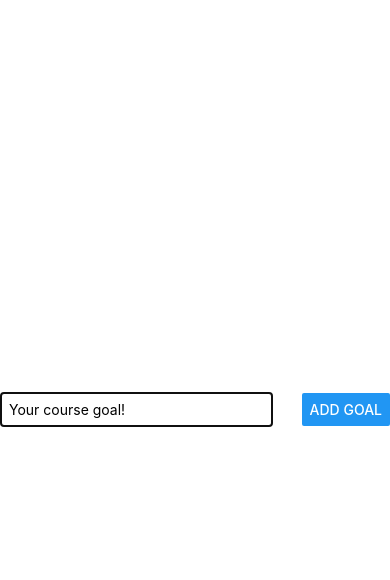
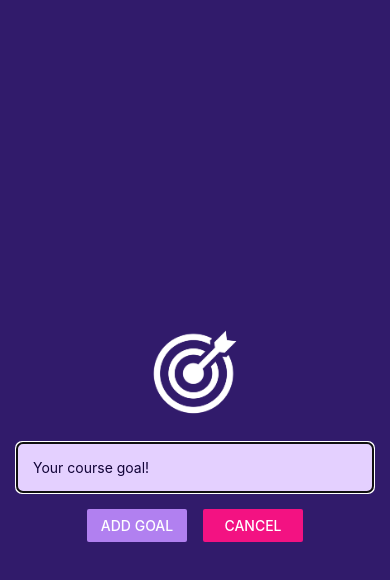
Before and after one commit to jmessi/react-native-goals-app, a React Native app: screen / in a window 390 px wide. Both pictures are taken after a click on the button "ADD NEW GOAL!". Shown: the top 580 px of the page. Built offline with nearby package versions, Linux system fonts and the light colour scheme.

Commit message:
added modal closure logic, improved styling

```diff
--- a/App.js
+++ b/App.js
@@ -3,6 +3,7 @@
 	Button,
 	FlatList,
 	ScrollView,
+	StatusBar,
 	StyleSheet,
 	Text,
 	TextInput,
@@ -29,18 +30,24 @@
 		);
 	}
 
-	function startAddGoalHandler() {
+	function toggleAddGoalModal() {
 		setOpenModal(!openModal);
 	}
 
 	return (
+		<>
+			<StatusBar style='light' />
 			<View style={styles.appContainer}>
 				<Button
 					title='Add New Goal!'
-				color={'#5e0acc'}
-				onPress={startAddGoalHandler}
+					color={'#a065ec'}
+					onPress={toggleAddGoalModal}
 				/>
-			<GoalInput onAddGoal={addGoalHandler} visible={openModal} />
+				<GoalInput
+					onAddGoal={addGoalHandler}
+					visible={openModal}
+					onCancel={toggleAddGoalModal}
+				/>
 				<View style={styles.goalsContainer}>
 					<FlatList
 						data={courseGoals}
@@ -51,6 +58,7 @@
 					/>
 				</View>
 			</View>
+		</>
 	);
 }
 
@@ -59,6 +67,7 @@
 		flex: 1,
 		paddingTop: 50,
 		paddingHorizontal: 16,
+		// backgroundColor: '#1e085a',
 	},
 	goalsContainer: {
 		flex: 5,
--- a/app.json
+++ b/app.json
@@ -6,6 +6,7 @@
 		"orientation": "portrait",
 		"icon": "./assets/icon.png",
 		"userInterfaceStyle": "light",
+		"backgroundColor": "#1e085a",
 		"splash": {
 			"image": "./assets/splash.png",
 			"resizeMode": "contain",
--- a/components/GoalInput.js
+++ b/components/GoalInput.js
@@ -1,7 +1,14 @@
 import { useState } from 'react';
-import { Button, Modal, StyleSheet, TextInput, View } from 'react-native';
+import {
+	Button,
+	Image,
+	Modal,
+	StyleSheet,
+	TextInput,
+	View,
+} from 'react-native';
 
-function GoalInput({ onAddGoal, visible }) {
+function GoalInput({ onAddGoal, visible, onCancel }) {
 	const [enteredGoalText, setEnteredGoalText] = useState('');
 
 	function goalInputHandler(enteredText) {
@@ -12,19 +19,35 @@
 		if (enteredGoalText) {
 			onAddGoal(enteredGoalText);
 			setEnteredGoalText('');
+			onCancel();
 		}
 	}
 
 	return (
 		<Modal visible={visible} animationType='slide'>
 			<View style={styles.inputContainer}>
+				<Image
+					style={styles.image}
+					source={require('../assets/images/goal.png')}
+				/>
 				<TextInput
 					placeholder='Your course goal!'
 					style={styles.textInput}
 					onChangeText={goalInputHandler}
 					value={enteredGoalText}
 				/>
-				<Button title='Add goal' onPress={addGoalHandler} />
+				<View style={styles.buttonContainer}>
+					<View style={styles.button}>
+						<Button
+							title='Add goal'
+							onPress={addGoalHandler}
+							color={'#b180f0'}
+						/>
+					</View>
+					<View style={styles.button}>
+						<Button title='Cancel' onPress={onCancel} color={'#f31282'} />
+					</View>
+				</View>
 			</View>
 		</Modal>
 	);
@@ -35,18 +58,31 @@
 const styles = StyleSheet.create({
 	inputContainer: {
 		flex: 1,
-		flexDirection: 'row',
-		justifyContent: 'space-between',
+		justifyContent: 'center',
 		alignItems: 'center',
-		marginBottom: 24,
-		borderBottomWidth: 1,
-		borderBottomColor: '#cccccc',
+		padding: 16,
+		backgroundColor: '#311b6b',
+	},
+	image: {
+		width: 100,
+		height: 100,
+		margin: 20,
 	},
 	textInput: {
 		borderWidth: 1,
-		borderColor: '#cccccc',
-		width: '70%',
-		marginRight: 8,
-		padding: 8,
+		borderColor: '#e4d0ff',
+		backgroundColor: '#e4d0ff',
+		borderRadius: 6,
+		color: '#120438',
+		width: '100%',
+		padding: 16,
+	},
+	buttonContainer: {
+		marginTop: 16,
+		flexDirection: 'row',
+	},
+	button: {
+		width: 100,
+		marginHorizontal: 8,
 	},
 });
```
Also changed, not shown: assets/images/goal.png (added). Lines whose indentation alone changed are shown as unchanged.
